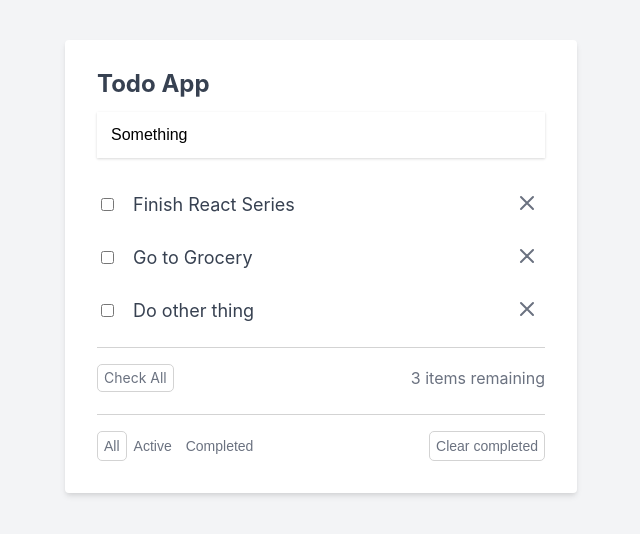
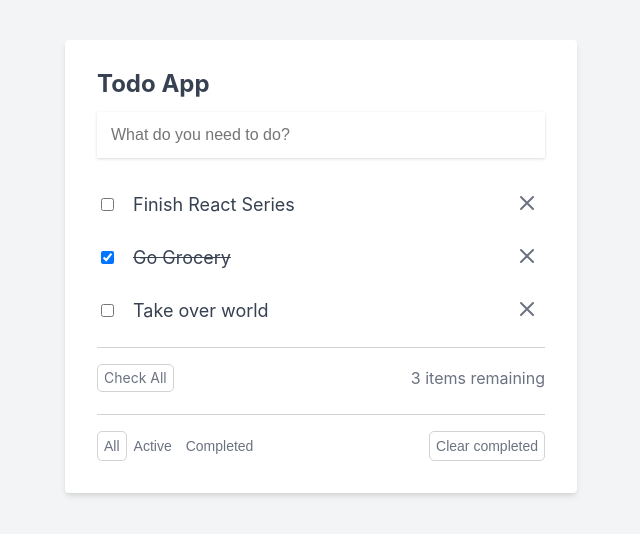
Before and after one commit to clwilliams8/todo, a React (Create React App) app: page / in a window 1280 px wide. Shown: the top 534 px of the page, without its empty margins (319-959 px from the left). Built offline with nearby package versions, Linux system fonts and the light colour scheme.

Commit message:
editing todos

```diff
--- a/src/App.css
+++ b/src/App.css
@@ -70,7 +70,7 @@ h2 {
   width: 100%;
   border: none;
   box-shadow: 0 1px 3px 0 rgba(0, 0, 0, 0.1), 0 1px 2px 0 rgba(0, 0, 0, 0.06);
-  padding: 8px;
+  padding: 6px 8px;
   font-size: 18px;
 }
 
--- a/src/components/App.jsx
+++ b/src/components/App.jsx
@@ -1,42 +1,111 @@
+import { useState } from 'react';
 import '../reset.css';
 import '../App.css';
-import { useState } from 'react';
 
 function App() {
+  const [todos, setTodos] = useState([
+    {
+      id: 1,
+      title: 'Finish React Series',
+      isComplete: false,
+      isEditing: false,
+    },
+    {
+      id: 2,
+      title: 'Go Grocery',
+      isComplete: true,
+      isEditing: false,
+    },
+    {
+      id: 3,
+      title: 'Take over world',
+      isComplete: false,
+      isEditing: false,
+    },
+  ]);
 
-    const [todos, setTodos] = useState([
-        { id: 1, title: 'Finish React Series', isComplete: false },
-        { id: 2, title: 'Go to Grocery', isComplete: true },
-        { id: 3, title: 'Do other thing', isComplete: false }
-    ]);
+  const [todoInput, setTodoInput] = useState('');
+  const [idForTodo, setIdForTodo] = useState(4);
 
   function addTodo(event) {
     event.preventDefault();
 
-        if (todoInput.trim() === '') {
+    if (todoInput.trim().length === 0) {
       return;
     }
 
-        setTodos([...todos, {
+    setTodos([
+      ...todos,
+      {
         id: idForTodo,
         title: todoInput,
-            isComplete: false
-            }
+        isComplete: false,
+      },
     ]);
 
     setTodoInput('');
     setIdForTodo(prevIdForTodo => prevIdForTodo + 1);
   }
 
-    function deleteTodo (id) {
-        return () => setTodos(todos.filter(todo => todo.id !== id));
+  function deleteTodo(id) {
+    setTodos([...todos].filter(todo => todo.id !== id));
   }
 
-    const [todoInput, setTodoInput] = useState('Something');
-    const [idForTodo, setIdForTodo] = useState(4);
+  function handleInput(event) {
+    setTodoInput(event.target.value);
+  }
 
-    function handleInput(e) {
-        setTodoInput(e.target.value);
+  function completeTodo(id) {
+    const updatedTodos = todos.map(todo => {
+      if (todo.id === id) {
+        todo.isComplete = !todo.isComplete;
+      }
+
+      return todo;
+    });
+
+    setTodos(updatedTodos);
+  }
+
+  function markAsEditing(id) {
+    const updatedTodos = todos.map(todo => {
+      if (todo.id === id) {
+        todo.isEditing = true;
+      }
+
+      return todo;
+    });
+
+    setTodos(updatedTodos);
+  }
+
+  function updateTodo(event, id) {
+    const updatedTodos = todos.map(todo => {
+      if (todo.id === id) {
+        if (event.target.value.trim().length === 0) {
+          todo.isEditing = false;
+          return todo;
+        }
+        todo.title = event.target.value;
+        todo.isEditing = false;
+      }
+
+      return todo;
+    });
+
+    setTodos(updatedTodos);
+  }
+
+  function cancelEdit(event, id) {
+    const updatedTodos = todos.map(todo => {
+      if (todo.id === id) {
+        todo.isEditing = false;
+      }
+
+      return todo;
+    });
+
+    setTodos(updatedTodos);
   }
 
   return (
@@ -45,9 +114,9 @@ function App() {
         <h2>Todo App</h2>
         <form action="#" onSubmit={addTodo}>
           <input
+            type="text"
             value={todoInput}
             onChange={handleInput}
-            type="text"
             className="todo-input"
             placeholder="What do you need to do?"
           />
@@ -57,11 +126,39 @@ function App() {
           {todos.map((todo, index) => (
             <li key={todo.id} className="todo-item-container">
               <div className="todo-item">
-                    <input type="checkbox" />
-                    <span className="todo-item-label">{todo.title}</span>
-                    {/* <input type="text" className="todo-item-input" value="Finish React Series" /> */}
+                <input
+                  type="checkbox"
+                  onChange={() => completeTodo(todo.id)}
+                  checked={todo.isComplete ? true : false}
+                />
+
+                {!todo.isEditing ? (
+                  <span
+                    onDoubleClick={() => markAsEditing(todo.id)}
+                    className={`todo-item-label ${
+                      todo.isComplete ? 'line-through' : ''
+                    }`}
+                  >
+                    {todo.title}
+                  </span>
+                ) : (
+                  <input
+                    type="text"
+                    onBlur={event => updateTodo(event, todo.id)}
+                    onKeyDown={event => {
+                      if (event.key === 'Enter') {
+                        updateTodo(event, todo.id);
+                      } else if (event.key === 'Escape') {
+                        cancelEdit(event, todo.id);
+                      }
+                    }}
+                    className="todo-item-input"
+                    defaultValue={todo.title}
+                    autoFocus
+                  />
+                )}
               </div>
-                    <button onClick={deleteTodo(todo.id)} className="x-button">
+              <button onClick={() => deleteTodo(todo.id)} className="x-button">
                 <svg
                   className="x-button-icon"
                   fill="none"
@@ -77,8 +174,7 @@ function App() {
                 </svg>
               </button>
             </li>
-            ))
-            }
+          ))}
         </ul>
 
         <div className="check-all-container">
--- a/src/index.js
+++ b/src/index.js
@@ -1,17 +1,12 @@
-import React from 'react';
-import ReactDOM from 'react-dom';
-import './index.css';
-import App from './components/App';
-import reportWebVitals from './reportWebVitals';
+import { StrictMode } from "react";
+import { createRoot } from "react-dom/client";
 
-ReactDOM.render(
-  <React.StrictMode>
+import App from "./components/App";
+const rootElement = document.getElementById("root");
+const root = createRoot(rootElement);
+
+root.render(
+  <StrictMode>
     <App />
-  </React.StrictMode>,
-  document.getElementById('root')
+  </StrictMode>
 );
-
-// If you want to start measuring performance in your app, pass a function
-// to log results (for example: reportWebVitals(console.log))
-// or send to an analytics endpoint. Learn more: https://bit.ly/CRA-vitals
-reportWebVitals();
```
Lines whose indentation alone changed are shown as unchanged.
